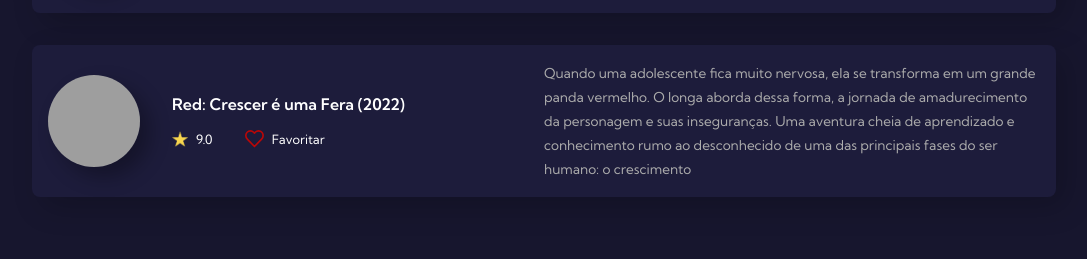
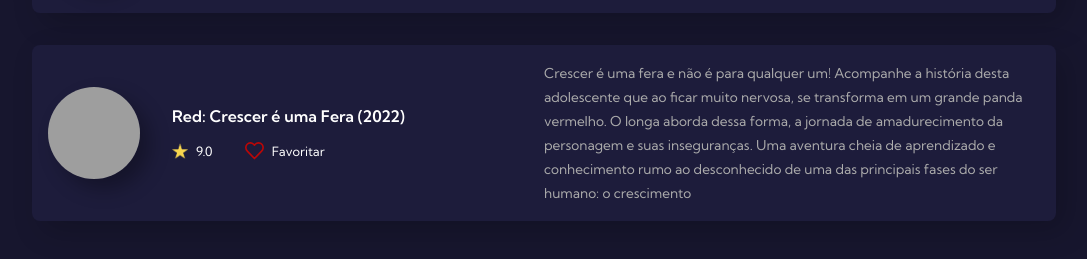
Before and after one commit to danielamorattodev/pagina-filmes-populares, a plain HTML site: page Projeto/index.html in a window 1280 px wide. Shown: the part 605-864 px from the top of the page, without its empty margins (96-1183 px from the left). Drawn offline with Linux system fonts and the light colour scheme; grey boxes are pictures that could not be loaded.

Commit message:
Atualizando descrição do filme 3 na lista

```diff
--- a/Projeto/index.html
+++ b/Projeto/index.html
@@ -90,7 +90,7 @@
           </div>
         </div>
         <div class="movie-description">
-          <span>Quando uma adolescente fica muito nervosa, ela se transforma em um grande panda vermelho. O longa aborda dessa forma, a jornada de amadurecimento da personagem e suas inseguranças. Uma aventura cheia de aprendizado e conhecimento rumo ao desconhecido de uma das principais fases do ser humano: o crescimento</span>
+          <span>Crescer é uma fera e não é para qualquer um! Acompanhe a história desta adolescente que ao ficar muito nervosa, se transforma em um grande panda vermelho. O longa aborda dessa forma, a jornada de amadurecimento da personagem e suas inseguranças. Uma aventura cheia de aprendizado e conhecimento rumo ao desconhecido de uma das principais fases do ser humano: o crescimento</span>
         </div>
       </div>
     </div>
```
